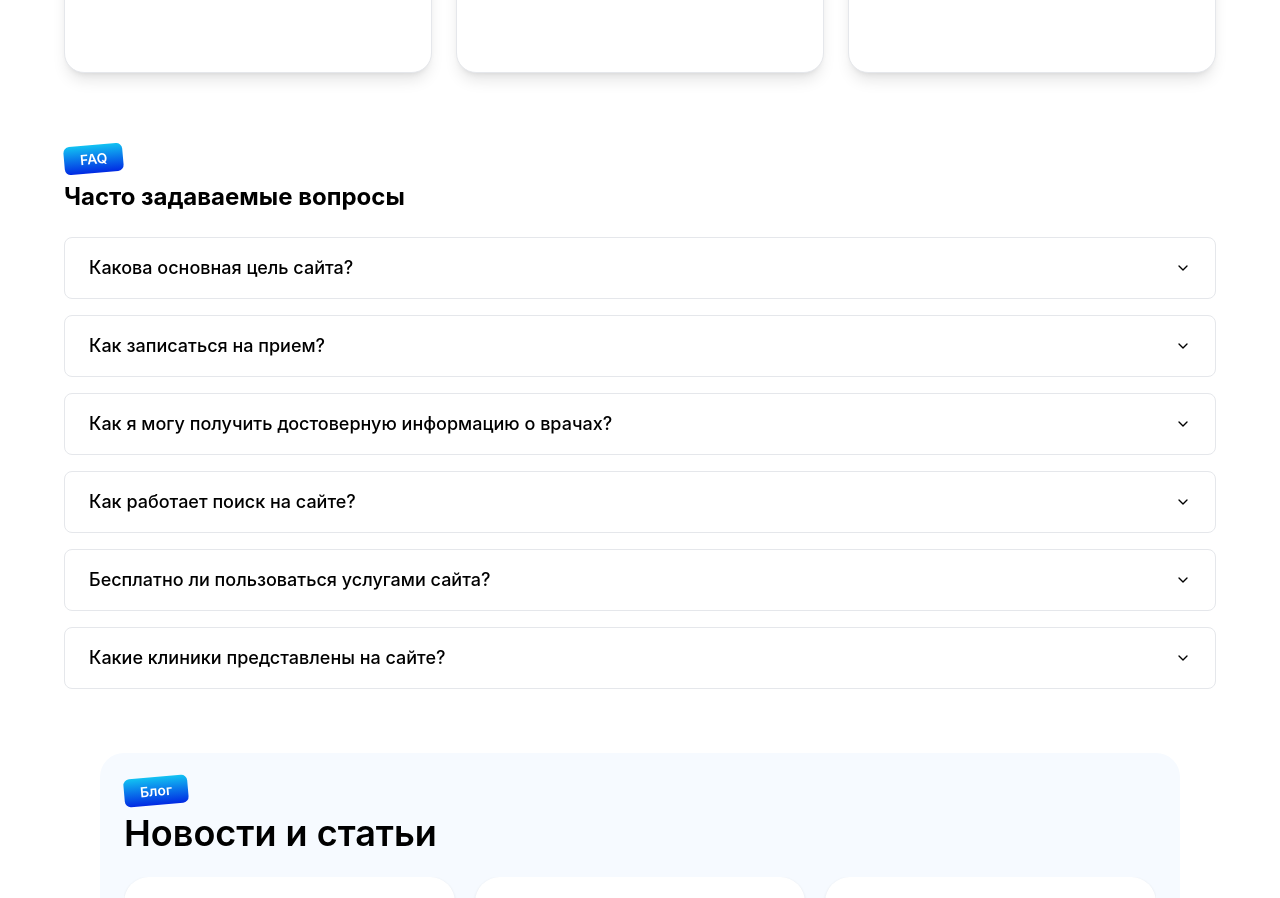
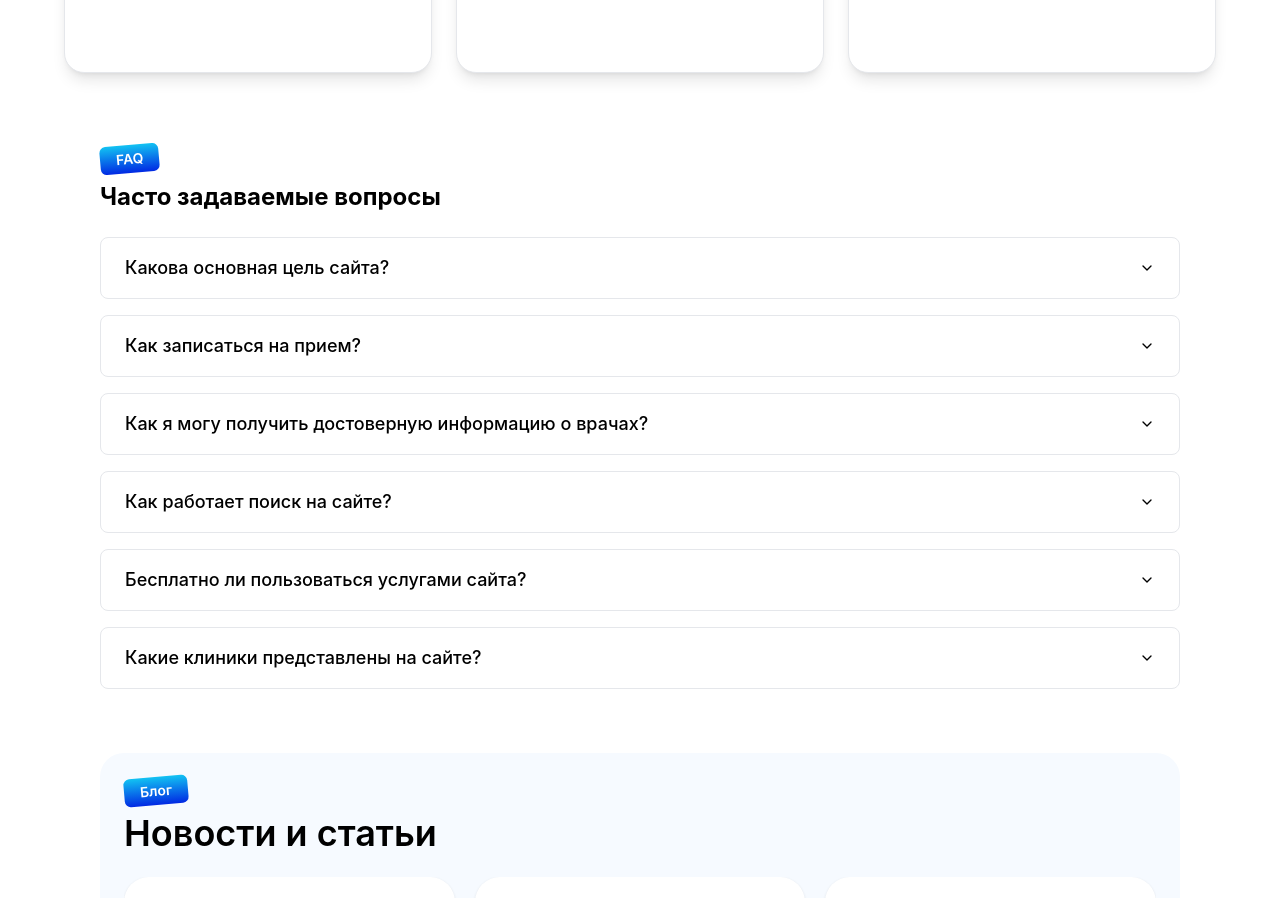
Before and after one commit to tarpeeton/my-public, a Next.js app: page /en in a window 1280 px wide. Shown: the part 5140-6038 px from the top of the page. Built offline with nearby package versions, Linux system fonts and the light colour scheme.

Commit message:
edited Faq component

```diff
--- a/src/components/Faq/Faq.tsx
+++ b/src/components/Faq/Faq.tsx
@@ -43,14 +43,14 @@ const faqItems = [
 ];
 
 export default function FAQ() {
-  const [openIndex, setOpenIndex] = useState<number | null>(null); // создаем состояние для отслеживания открытого аккордеона
+  const [openIndex, setOpenIndex] = useState<number | null>(null);
 
   const handleToggle = (index: number) => {
-    setOpenIndex(openIndex === index ? null : index); // переключаем аккордеон: если он открыт, то закрываем, если закрыт — открываем
+    setOpenIndex(openIndex === index ? null : index);
   };
 
   return (
-    <div className="mx-auto px-2 md:p-6 rounded-2xl md:px-16 w-full">
+    <div className="mx-auto px-2 md:p-6 rounded-2xl md:px-[100px] w-full">
       <span className="bg-button-gradient text-white mb-2 px-4 py-1 rounded-md text-sm font-semibold inline-block -rotate-[5deg]">
         FAQ
       </span>
@@ -69,7 +69,7 @@ export default function FAQ() {
                 "px-6 py-4 text-lg font-medium text-start transition-colors duration-300 hover:no-underline",
                 openIndex === index ? "text-blue-600" : "text-black"
               )}
-              onClick={() => handleToggle(index)} // при клике меняем состояние
+              onClick={() => handleToggle(index)}
             >
               {item.question}
             </AccordionTrigger>
```
